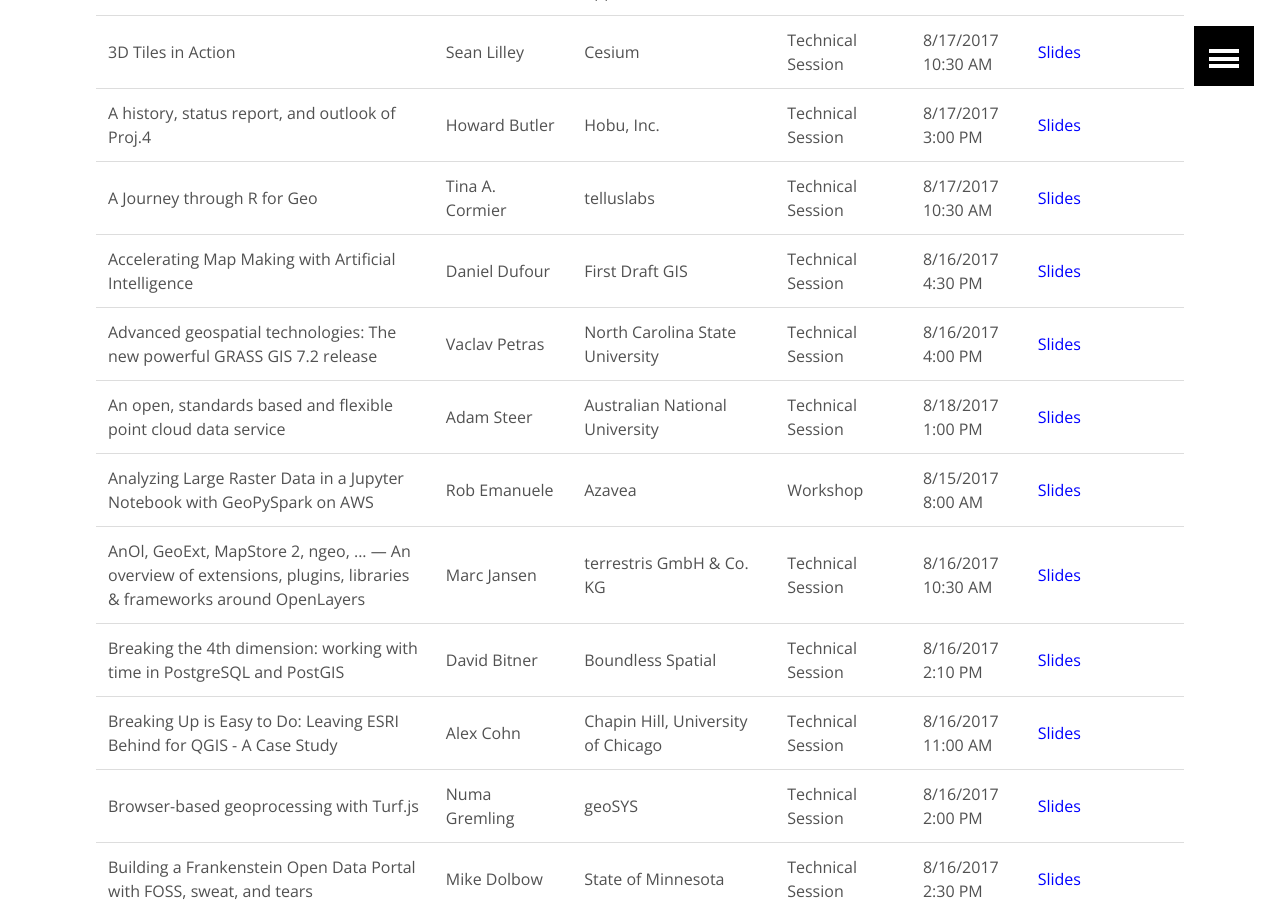
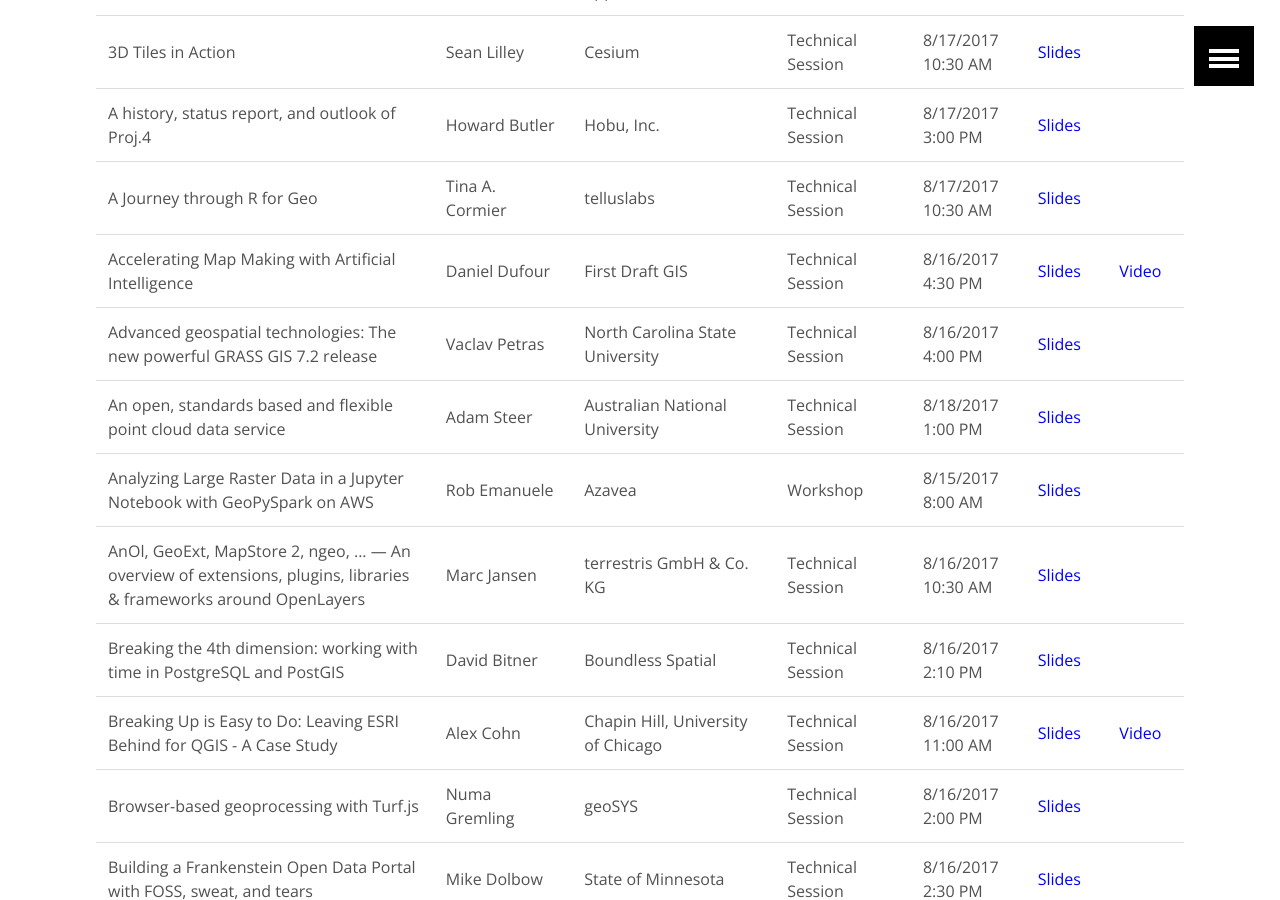
Before and after one commit to AvidGeo/foss4g2017-dev, a Jekyll site: the page built from post_conference/index.html, in a window 1280 px wide and 900 px high, scrolled down 1916 px. Built offline with Jekyll 4.4.1, drawn with Linux system fonts in a browser that asks for light colours.

Commit message:
add videos

```diff
--- a/post_conference/index.html
+++ b/post_conference/index.html
@@ -109,7 +109,7 @@
                 <td>8/17/2017 10:30 AM</td>
                 <td><a href="https://docs.google.com/presentation/d/1jNKGQAJXQjhjgqK_js3ST-NrhYkHLtPI9vp8r707ROw/edit#slide=id.p" style="color:blue;">Slides</a></td><td></td>
             </tr>
-            <tr><td>Accelerating Map Making with Artificial Intelligence</td><td>Daniel Dufour</td><td>First Draft GIS</td><td>Technical Session</td><td>8/16/2017 4:30 PM</td><td><a href="https://docs.google.com/presentation/d/17HAkjGL2lbA01J0x_mdYDe8mjcVDcopxXvDkjjqJFvU/edit#slide=id.p" style="color:blue;">Slides</a></td><td></td></tr>
+            <tr><td>Accelerating Map Making with Artificial Intelligence</td><td>Daniel Dufour</td><td>First Draft GIS</td><td>Technical Session</td><td>8/16/2017 4:30 PM</td><td><a href="https://docs.google.com/presentation/d/17HAkjGL2lbA01J0x_mdYDe8mjcVDcopxXvDkjjqJFvU/edit#slide=id.p" style="color:blue;">Slides</a></td><td><a href="https://vimeo.com/237470665" style="color:blue;">Video</a></td></tr>
             <tr>
                 <td>Advanced geospatial technologies: The new powerful GRASS GIS 7.2 release</td>
                 <td>Vaclav Petras</td>
@@ -150,7 +150,7 @@
                 <td>8/16/2017 2:10 PM</td>
                 <td><a href="https://docs.google.com/presentation/d/1E3CtVTCFNYRUyYkvvGA-AW7v0tX4gBDB7bFmBmIlYyw/edit#slide=id.p4" style="color:blue;">Slides</a></td><td></td>
             </tr>
-            <tr><td>Breaking Up is Easy to Do: Leaving ESRI Behind for QGIS - A Case Study</td><td>Alex Cohn</td><td>Chapin Hill, University of Chicago</td><td>Technical Session</td><td>8/16/2017 11:00 AM</td><td><a href="https://docs.google.com/presentation/d/1UMS6JQCL0InAFFzvFlUUUt68DX6A4jtDfXFJ2iy10-I/edit?usp=sharing" style="color:blue;">Slides</a></td><td></td></tr>
+            <tr><td>Breaking Up is Easy to Do: Leaving ESRI Behind for QGIS - A Case Study</td><td>Alex Cohn</td><td>Chapin Hill, University of Chicago</td><td>Technical Session</td><td>8/16/2017 11:00 AM</td><td><a href="https://docs.google.com/presentation/d/1UMS6JQCL0InAFFzvFlUUUt68DX6A4jtDfXFJ2iy10-I/edit?usp=sharing" style="color:blue;">Slides</a></td><td><a href="https://vimeo.com/237468910" style="color:blue;">Video</a></td></tr>
             <tr><td>Browser-based geoprocessing with Turf.js</td><td>Numa Gremling</td><td>geoSYS</td><td>Technical Session</td><td>8/16/2017 2:00 PM</td><td><a href="http://www.geosysnet.de/custom/downloads/Gremling_Turf_FOSS4G_2017.pdf" style="color:blue;">Slides</a></td><td></td></tr>
             <tr>
                 <td>Building a Frankenstein Open Data Portal with FOSS, sweat, and tears</td>
@@ -342,7 +342,7 @@
                 <td>8/14/2017 8:00 AM</td>
                 <td><a href="http://slides.com/bertt/workshop-sensorthings-and-gost#/" style="color:blue;">Slides</a></td><td></td>
             </tr>
-            <tr><td>OpenHistoryMap</td><td>Marco Montanari</td><td>Modal Nodes, OpenHistoryMap</td><Td>Technical Session</td><td>8/16/2017 3:00 PM</td><td><a href="https://www.slideshare.net/sirmmo/ohm-at-foss4g17" style="color:blue;">Slides</a></td><td></td></tr>
+            <tr><td>OpenHistoryMap</td><td>Marco Montanari</td><td>Modal Nodes, OpenHistoryMap</td><Td>Technical Session</td><td>8/16/2017 3:00 PM</td><td><a href="https://www.slideshare.net/sirmmo/ohm-at-foss4g17" style="color:blue;">Slides</a></td><td><a href="https://vimeo.com/237470033" style="color:blue;">Video</a></td></tr>
             <tr><td>ORFEO ToolBox license change from CeCILL to Apache : diary of a long journey</td><td>Manuel Grizonnet</td><td>CNES</td><td>Technical Session</td><td>8/17/2017 2:30 PM</td><td><a href="https://www.orfeo-toolbox.org/packages/doc/FOSS4G2017/foss4g-2017.pdf" style="color:blue;">Slides</a></td><td></td></tr>
             <tr>
                 <td>Pirate Maps: Experiments with portable maps on the Raspberry Pi</td>
```
